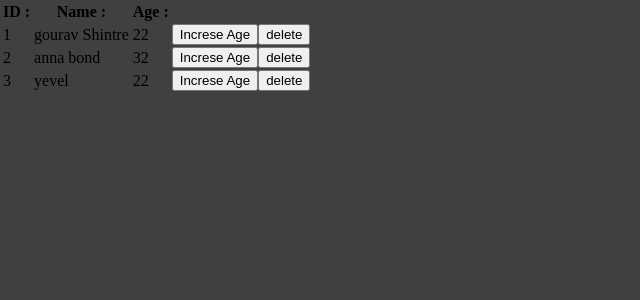
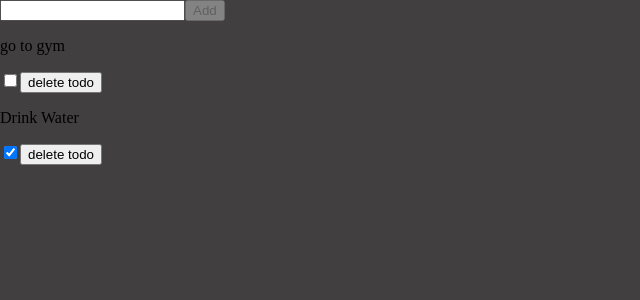
Before and after one commit to Gourav-Shintre/React-Js-, a React (Vite) app: page / in a window 1280 px wide. Shown: the top 300 px of the page, without its empty margins (0-640 px from the left). Built offline with nearby package versions, Linux system fonts and the light colour scheme.

Commit message:
Add Todo functionality with TodoForm, TodoList, and TodoListItems components

```diff
--- a/src/App.jsx
+++ b/src/App.jsx
@@ -2,6 +2,7 @@ import Greetings from "./components/Greetings";
 import StateExample from "./components/State_Handling/StateExample";
 import First from "./components/State_Handling/StateExample";
 import StateExample2 from "./components/State_Handling/StateExample2";
+import TodoForm from "./components/Todo_Using_State/TodoForm";
 
 function App() {
   return (
@@ -11,7 +12,10 @@ function App() {
 
       {/* state handling examples  */}
       {/* <StateExample /> */}
-      <StateExample2 />
+      {/* <StateExample2 /> */}
+
+      {/* Todo project  */}
+      <TodoForm />
     </>
   );
 }
--- /dev/null
+++ b/src/components/Todo_Using_State/TodoForm.jsx
@@ -0,0 +1,68 @@
+import React, { useState } from "react";
+import TodoList from "./TodoList";
+import { v4 as uuid } from "uuid";
+const TodoForm = () => {
+  const [todos, setTodos] = useState([
+    {
+      id: 1,
+      title: "go to gym",
+      status: false,
+    },
+    {
+      id: 2,
+      title: "Drink Water",
+      status: true,
+    },
+  ]);
+  const [todo, setTodo] = useState("");
+
+  const handleChangeTodo = (e) => {
+    setTodo(e.target.value);
+  };
+  const handleSubmit = (e) => {
+    e.preventDefault();
+    setTodos((prevTodos) => [
+      ...prevTodos,
+      {
+        id: uuid(),
+        title: todo,
+        status: false,
+      },
+    ]);
+    setTodo("");
+  };
+
+  const handleStatus = (id) => {
+    setTodos((prevTodos) => {
+      return prevTodos.map((todo) => {
+        if (todo.id === id) {
+          return {
+            ...todo,
+            status: !todo.status,
+          };
+        } else {
+          return todo;
+        }
+      });
+    });
+  };
+
+  const handleDelete = (id) => {
+    setTodos((prevTodos) => prevTodos.filter((todo) => todo.id !== id));
+  };
+  return (
+    <>
+      <input type="text" value={todo} onChange={handleChangeTodo}></input>
+      <button onClick={handleSubmit} disabled={todo.trim().length === 0}>
+        Add
+      </button>
+      <TodoList
+        todos={todos}
+        handleDelete={handleDelete}
+        handleStatus={handleStatus}
+      />
+    </>
+  );
+};
+
+export default TodoForm;
--- /dev/null
+++ b/src/components/Todo_Using_State/TodoList.jsx
@@ -0,0 +1,14 @@
+import React from "react";
+import TodoListItems from "./TodoListItems";
+
+const TodoList = ({ todos, handleDelete, handleStatus }) => {
+  return (
+    <>
+      {todos.map((todo) => (
+        <TodoListItems todo={todo} key={todo.id} handleDelete={handleDelete} handleStatus={handleStatus} />
+      ))}
+    </>
+  );
+};
+
+export default TodoList;
--- /dev/null
+++ b/src/components/Todo_Using_State/TodoListItems.jsx
@@ -0,0 +1,17 @@
+import React from "react";
+
+const TodoListItems = ({ todo, handleDelete, handleStatus }) => {
+  return (
+    <div>
+      <p>{todo.title}</p>
+      <input
+        type="checkbox"
+        checked={todo.status}
+        onChange={() => handleStatus (todo.id)}
+      />
+      <button onClick={() => handleDelete(todo.id)}>delete todo</button>
+    </div>
+  );
+};
+
+export default TodoListItems;
```
